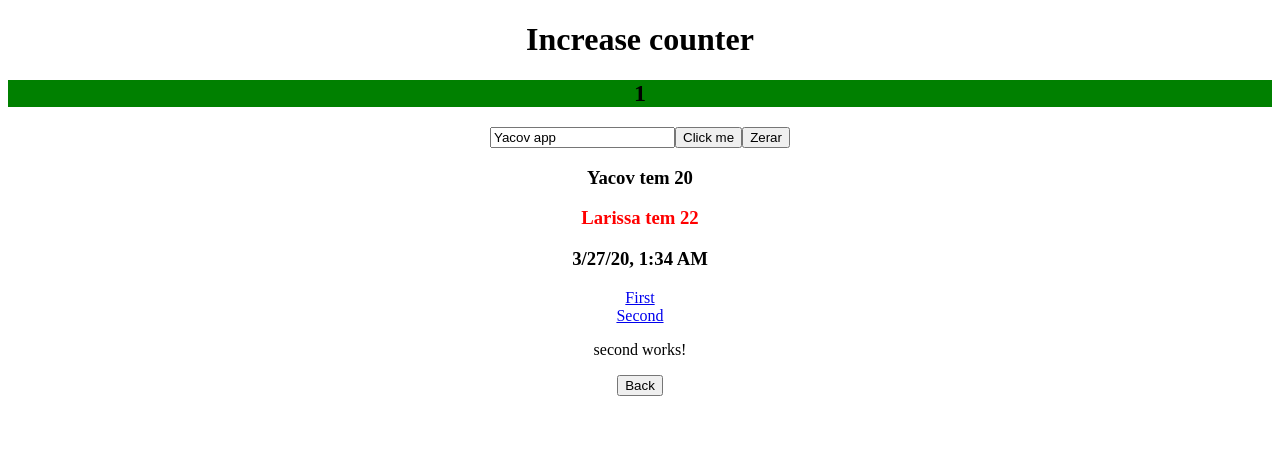
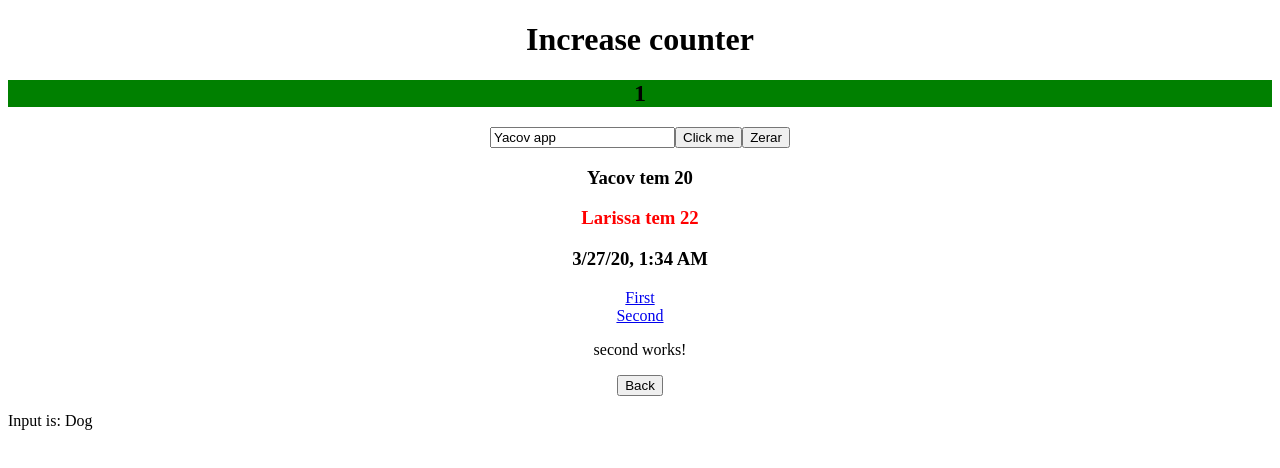
Before and after one commit to Yacovmm/angular-example, an Angular app: page /sec in a window 1280 px wide. Shown: the top 468 px of the page. Built offline with nearby package versions, Linux system fonts and the light colour scheme.

Commit message:
Parent To child

```diff
--- a/src/app/app.module.ts
+++ b/src/app/app.module.ts
@@ -8,9 +8,10 @@ import { PeopleService } from './people.service';
 import { AppRoutingModule } from './app-routing.module';
 import { FirstComponent } from './first/first.component';
 import { SecondComponent } from './second/second.component';
+import { ChildComponent } from './child/child.component';
 
 @NgModule({
-  declarations: [AppComponent, FirstComponent, SecondComponent],
+  declarations: [AppComponent, FirstComponent, SecondComponent, ChildComponent],
   imports: [
     BrowserModule,
     FormsModule,
--- /dev/null
+++ b/src/app/child/child.component.html
@@ -0,0 +1 @@
+<p>Input is: {{ animal }}</p>
--- /dev/null
+++ b/src/app/child/child.component.ts
@@ -0,0 +1,17 @@
+import { Component, OnInit, Input } from '@angular/core';
+
+@Component({
+  selector: 'app-child',
+  templateUrl: './child.component.html',
+  styleUrls: ['./child.component.css']
+})
+export class ChildComponent implements OnInit {
+
+  @Input() animal: string;
+
+  constructor() { }
+
+  ngOnInit() {
+  }
+
+}
--- a/src/app/second/second.component.html
+++ b/src/app/second/second.component.html
@@ -2,3 +2,4 @@
     <p>second works!</p>
     <button (click)="btnClicked()">Back</button>
 </div>
+<app-child [animal]= "myAnimal"></app-child>
--- a/src/app/second/second.component.ts
+++ b/src/app/second/second.component.ts
@@ -10,7 +10,11 @@ import { Location } from '@angular/common';
 })
 export class SecondComponent implements OnInit {
 
-  constructor(private route: ActivatedRoute,
+  myAnimal = 'Dog';
+
+
+  constructor(
+    private route: ActivatedRoute,
     private location: Location) { }
 
   ngOnInit() {
```
Also changed, not shown: src/app/child/child.component.css (added), 1 other file (tests, documents, lock files or other folders).
